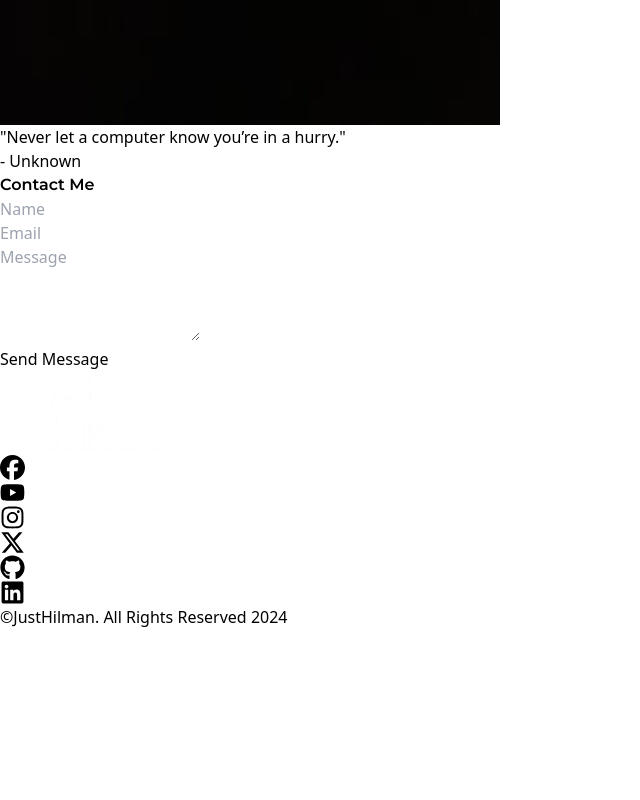
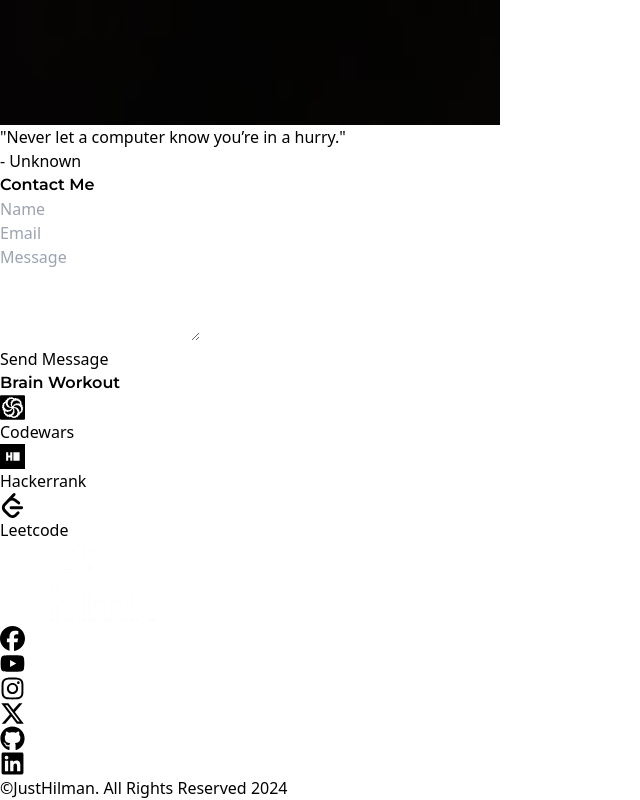
Before and after one commit to jsthlmn/just-hilman-web-portfolio, a React (Vite) app: page / in a window 1280 px wide. Shown: the part 11167-11967 px from the top of the page, without its empty margins (0-640 px from the left). Before the commit the page ends 11796 px from the top, so only its background shows below. Built offline with nearby package versions, Linux system fonts and the light colour scheme; a web font is replaced by a local one.

Commit message:
Update App.jsx

```diff
--- a/src/App.jsx
+++ b/src/App.jsx
@@ -7,6 +7,7 @@ import Navbar from './components/Navbar'
 import Projects from './components/Projects'
 import Skills from './components/Skills'
 import Testimonials from './components/Testimonials'
+import Exercise from './components/Exercise'
 import { HashRouter as Router, Routes, Route } from 'react-router-dom'
 
 
@@ -21,6 +22,7 @@ const App = () => {
       <Achievements />
       <Testimonials />
       <ContactForm />
+      <Exercise/>
       <Footer />
     </main>
   )
```
